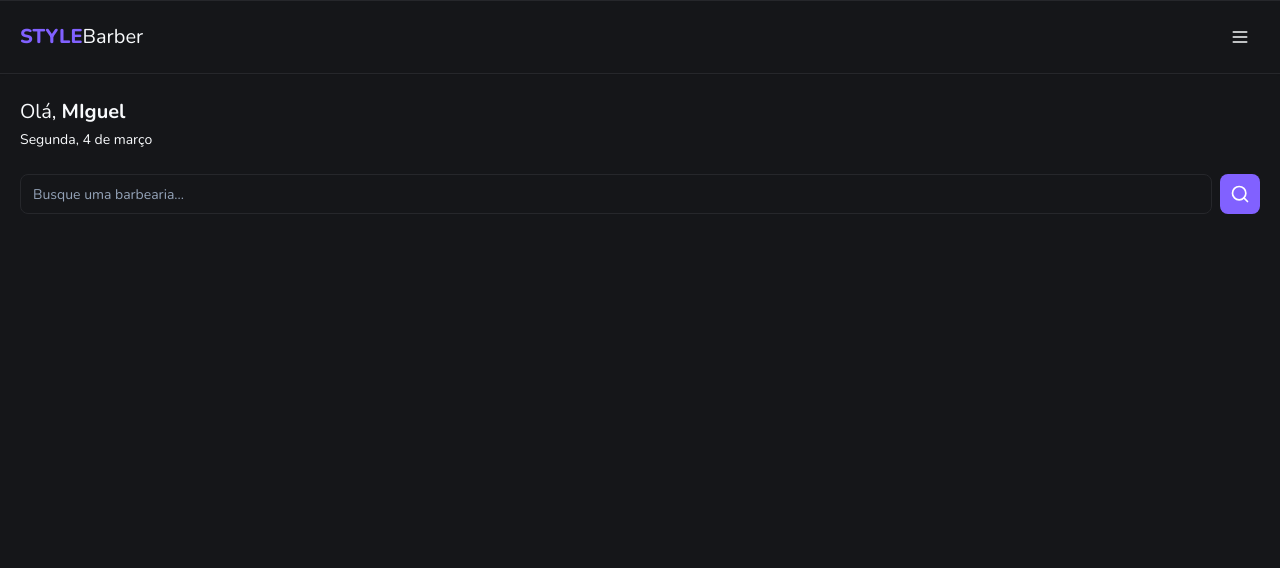
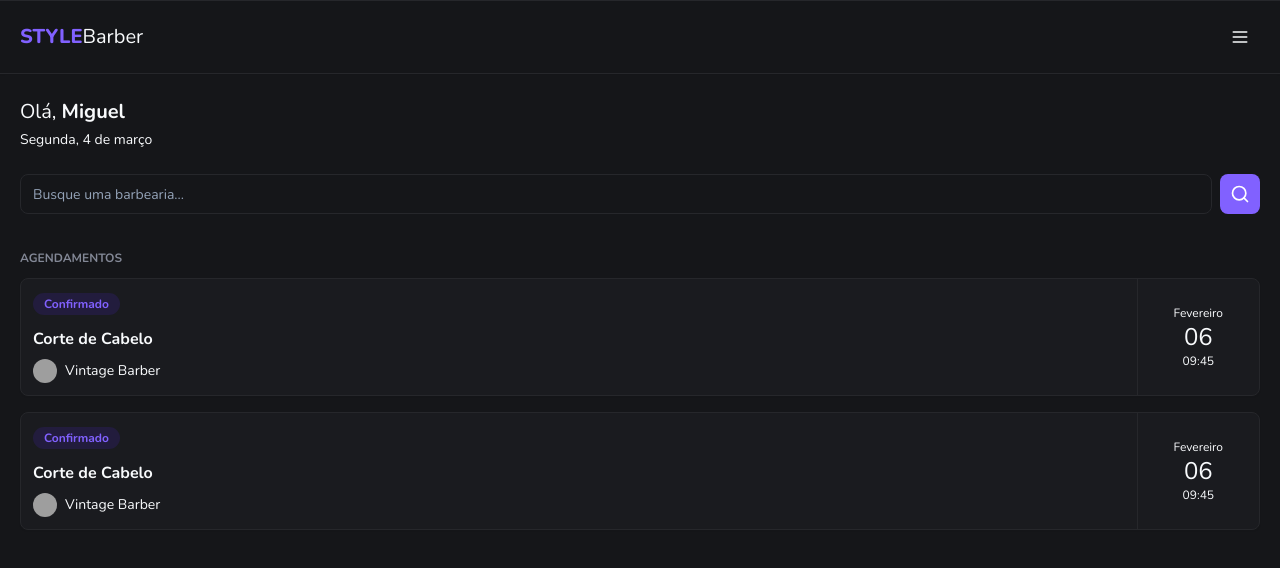
Before and after one commit to fernandes-vinicius/style-barbershop, a Next.js app: page / in a window 1280 px wide. Shown: the top 568 px of the page. Built offline with nearby package versions, Linux system fonts and the light colour scheme; grey boxes are pictures that could not be loaded.

Commit message:
feat: add initial BookingItem component

```diff
--- a/package.json
+++ b/package.json
@@ -18,6 +18,7 @@
   },
   "dependencies": {
     "@prisma/client": "^5.10.2",
+    "@radix-ui/react-avatar": "^1.0.4",
     "@radix-ui/react-slot": "^1.0.2",
     "class-variance-authority": "^0.7.0",
     "clsx": "^2.1.0",
--- a/src/app/(home)/page.tsx
+++ b/src/app/(home)/page.tsx
@@ -1,3 +1,4 @@
+import { BookingItem } from '@/app/_components/booking-item'
 import { Header } from '@/app/_components/header'
 import { dateManager } from '@/app/_lib/date-manager'
 
@@ -10,7 +11,7 @@ export default function Home() {
 
       <div className="flex flex-col gap-1 px-5 py-6">
         <h2 className="text-xl">
-          Olá, <strong>MIguel</strong>
+          Olá, <strong>Miguel</strong>
         </h2>
         <p className="text-sm first-letter:uppercase">
           {dateManager().format("EEE',' d 'de' MMMM")}
@@ -20,6 +21,16 @@ export default function Home() {
       <div className="px-5">
         <SearchForm />
       </div>
+
+      <div className="mt-9 flex flex-col gap-3 px-5">
+        <h3 className="text-xs font-bold uppercase text-[#838896]">
+          Agendamentos
+        </h3>
+        <div className="flex flex-col gap-4">
+          <BookingItem />
+          <BookingItem />
+        </div>
+      </div>
     </main>
   )
 }
--- /dev/null
+++ b/src/app/_components/booking-item.tsx
@@ -0,0 +1,47 @@
+import { ScissorsIcon } from 'lucide-react'
+
+import {
+  Avatar,
+  AvatarFallback,
+  AvatarImage,
+} from '@/app/_components/ui/avatar'
+import { Badge } from '@/app/_components/ui/badge'
+import { Card, CardContent } from '@/app/_components/ui/card'
+
+export function BookingItem() {
+  return (
+    <Card>
+      <CardContent className="p-0">
+        <div className="flex items-center">
+          <div className="flex-1 space-y-3 border-r p-3">
+            <Badge className="text-primary bg-[#221C3D] font-bold hover:bg-[#221C3D]">
+              Confirmado
+            </Badge>
+
+            <div className="space-y-2">
+              <h2 className="font-bold">Corte de Cabelo</h2>
+              <div className="flex items-center gap-2">
+                <Avatar className="size-6">
+                  <AvatarImage
+                    src="https://utfs.io/f/8d6da0f9-49d5-4204-b47b-bdaa8c243d9d-16p.png"
+                    alt="Vintage Barber"
+                  />
+                  <AvatarFallback className="text-xs font-bold">
+                    <ScissorsIcon className="size-3" />
+                  </AvatarFallback>
+                </Avatar>
+                <h3 className="text-sm leading-none">Vintage Barber</h3>
+              </div>
+            </div>
+          </div>
+
+          <div className="flex flex-col items-center justify-center px-9 py-3 text-center text-xs">
+            <span>Fevereiro</span>
+            <h2 className="text-2xl">06</h2>
+            <span>09:45</span>
+          </div>
+        </div>
+      </CardContent>
+    </Card>
+  )
+}
```
Also changed, not shown: 1 other file (tests, documents, lock files or other folders).
